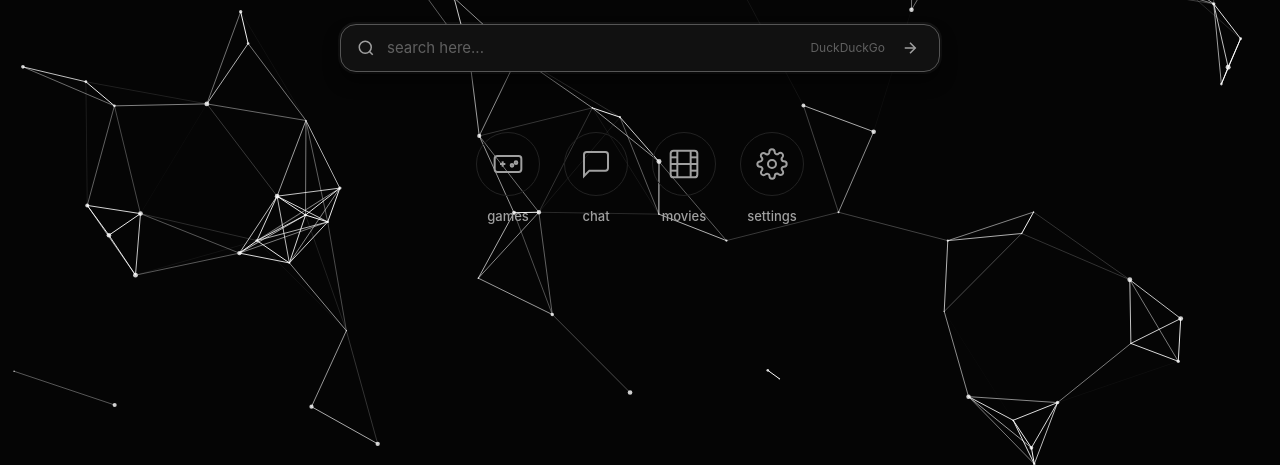
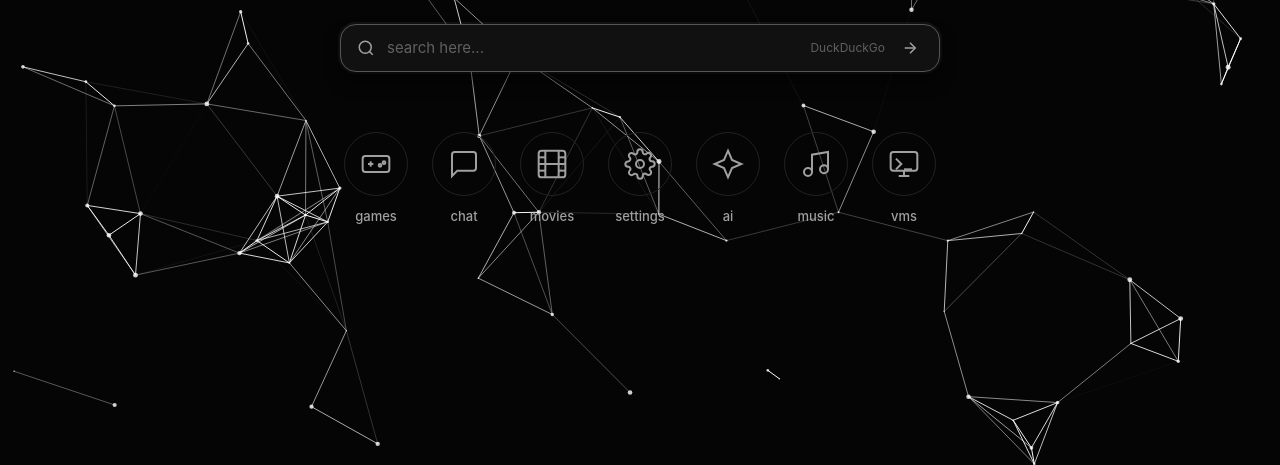
Before and after one commit to DevEchoX2/Lynx-Labs, a plain HTML site: page newtab.html in a window 1280 px wide. Shown: the part 335-800 px from the top of the page. Drawn offline with Linux system fonts and the light colour scheme.

Commit message:
Update newtab.html

```diff
--- a/newtab.html
+++ b/newtab.html
@@ -9,7 +9,7 @@
 <body class="newtab-body">
 <canvas id="particle-canvas"></canvas>
 <div class="newtab-container">
-<h1 class="brand-title">starlight</h1>
+<h1 class="brand-title">lynx labs</h1>
 <div class="search-container">
 <form id="duckduckgo-search" action="https://duckduckgo.com/" method="GET">
 <div class="search-box">
@@ -75,26 +75,15 @@
 </div>
 <div class="shortcut-text">settings</div>
 </a>
-<a href="pages/apps.html" class="shortcut-box hidden">
+<a href="pages/AI.html" class="shortcut-box">
 <div class="shortcut-icon-wrapper">
 <svg viewBox="0 0 24 24" width="32" height="32" stroke="currentColor" stroke-width="1.5" fill="none">
-<rect x="3" y="3" width="7" height="7" rx="1"></rect>
-<rect x="14" y="3" width="7" height="7" rx="1"></rect>
-<rect x="14" y="14" width="7" height="7" rx="1"></rect>
-<rect x="3" y="14" width="7" height="7" rx="1"></rect>
+<path d="M12 2l3 7 7 3-7 3-3 7-3-7-7-3 7-3z"></path>
 </svg>
 </div>
-<div class="shortcut-text">apps</div>
+<div class="shortcut-text">ai</div>
 </a>
-<a href="pages/bookmarks.html" class="shortcut-box hidden">
-<div class="shortcut-icon-wrapper">
-<svg viewBox="0 0 24 24" width="32" height="32" stroke="currentColor" stroke-width="1.5" fill="none">
-<path d="M19 21l-7-5-7 5V5a2 2 0 0 1 2-2h10a2 2 0 0 1 2 2z"></path>
-</svg>
-</div>
-<div class="shortcut-text">bookmarks</div>
-</a>
-<a href="pages/music.html" class="shortcut-box hidden">
+<a href="pages/music.html" class="shortcut-box">
 <div class="shortcut-icon-wrapper">
 <svg viewBox="0 0 24 24" width="32" height="32" stroke="currentColor" stroke-width="1.5" fill="none">
 <path d="M9 18V5l12-2v13"></path>
@@ -104,6 +93,18 @@
 </div>
 <div class="shortcut-text">music</div>
 </a>
+<a href="pages/VM.html" class="shortcut-box">
+<div class="shortcut-icon-wrapper">
+<svg viewBox="0 0 24 24" width="32" height="32" stroke="currentColor" stroke-width="1.5" fill="none">
+<rect x="2" y="3" width="20" height="14" rx="2" ry="2"></rect>
+<line x1="8" y1="21" x2="16" y2="21"></line>
+<line x1="12" y1="17" x2="12" y2="21"></line>
+<polyline points="6 8 10 12 6 16"></polyline>
+<line x1="12" y1="16" x2="18" y2="16"></line>
+</svg>
+</div>
+<div class="shortcut-text">vms</div>
+</a>
 </div>
 </div>
 <script src="js/particle.js"></script>
```
